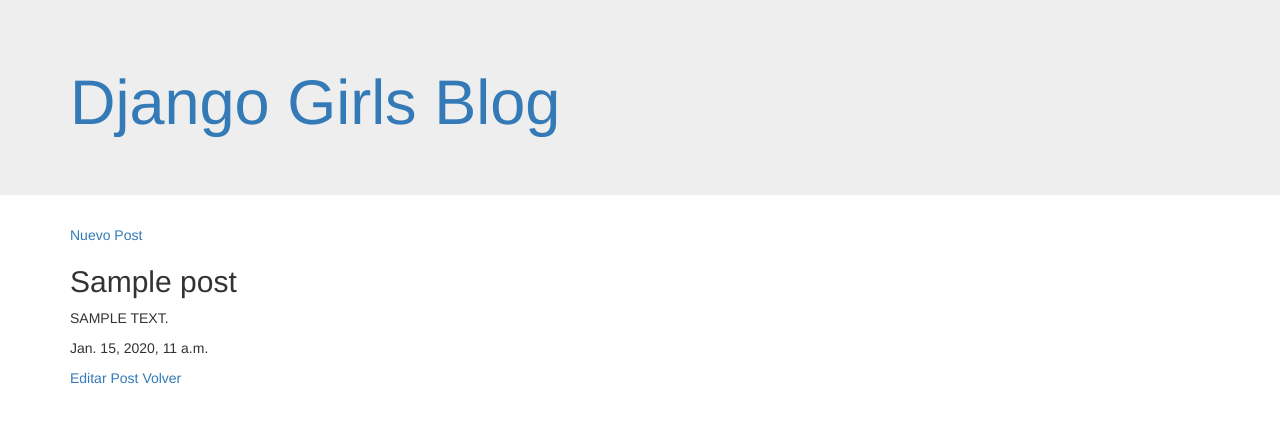
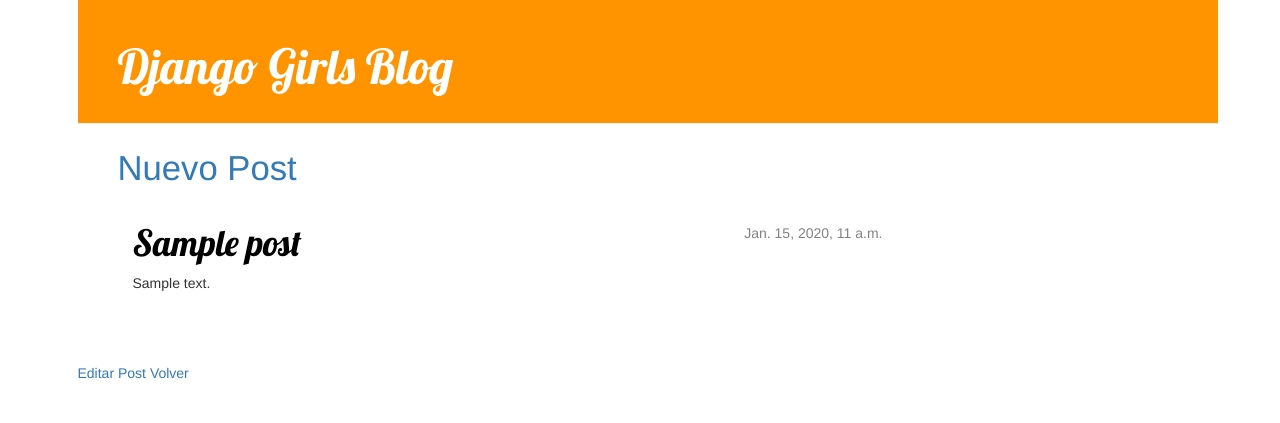
Before and after one commit to AdrianGonzalezMeda/Django_Girls, a Django app: page /post/1/ in a window 1280 px wide. Shown: the top 423 px of the page. Run offline with Django 3.2, Linux system fonts and the light colour scheme; tables that the repository leaves empty hold one stand-in row (values such as "Sample post"); some libraries are stand-ins or nearby versions.

Commit message:
Commit del sabado 9

```diff
--- /dev/null
+++ b/blog/static/css/blog.css
@@ -0,0 +1,54 @@
+body {
+	padding-left: 15px;
+}
+
+h1 a, h2 a {
+	color: #FCA205;
+	font-family: 'Lobster';
+}
+
+.page-header {
+    background-color: #ff9400;
+    margin-top: 0;
+    padding: 20px 20px 20px 40px;
+}
+
+.page-header h1, .page-header h1 a, .page-header h1 a:visited, .page-header h1 a:active {
+    color: #ffffff;
+    font-size: 36pt;
+    text-decoration: none;
+}
+
+.content {
+    margin-left: 40px;
+}
+
+h1, h2, h3, h4 {
+    font-family: 'Lobster', cursive;
+}
+
+.date {
+    float: right;
+    color: #828282;
+}
+
+.save {
+    float: right;
+}
+
+.post-form textarea, .post-form input {
+    width: 100%;
+}
+
+.top-menu, .top-menu:hover, .top-menu:visited {
+    color: #ffffff;
+    font-size: 26pt;
+}
+
+.post {
+    margin-bottom: 70px;
+}
+
+.post h1 a, .post h1 a:visited {
+    color: #000000;
+}
--- a/blog/templates/blog/base.html
+++ b/blog/templates/blog/base.html
@@ -8,17 +8,23 @@
   <link rel="stylesheet" href="//maxcdn.bootstrapcdn.com/bootstrap/3.2.0/css/bootstrap.min.css">
   <link rel="stylesheet" href="//maxcdn.bootstrapcdn.com/bootstrap/3.2.0/css/bootstrap-theme.min.css">
   <link rel="stylesheet" href="{% static 'css/blog.css' %}">
+  <link href="http://fonts.googleapis.com/css?family=Lobster&subset=latin,latin-ext" rel="stylesheet" type="text/css">
   <script type="text/javascript" src="{% static 'js/blog.js' %}"></script>
 </head>
 
 <body>
-	<div class="jumbotron">
-		<div class="container">
-            <h1><a href="">Django Girls Blog</a></h1>
-        </div>
-    </div>
 	<div class="container">
-		<a href="{% url 'post_new' %}">Nuevo Post</a> <!-- usamos el nombre que le hemos dado a la url en el archivo de urls.py -->
+			<div class="page-header">
+				<h1><a href="{% url 'post_list' %}">Django Girls Blog</a></h1>
+			</div>
+			<nav class="top-menu top-menu:hover top-menu:visited" >
+				<ul>
+					<li>
+						<a href="{% url 'post_new' %}">Nuevo Post</a> <!-- usamos el nombre que le hemos dado a la url en el archivo de urls.py -->
+					</li>
+				</ul>
+			</nav>
+
 		{% block content %}
 			<!-- Aqui se incrustaria post_list.html -->
 		{% endblock %}
--- a/blog/templates/blog/post_detail.html
+++ b/blog/templates/blog/post_detail.html
@@ -1,13 +1,23 @@
 {% extends 'blog/base.html' %}
 
 {% block content %}
+		<div class="content container">
+        <div class="row">
+            <div class="col-md-8">
+                    <div class="post">
+                        <div class="date">
+                            {{ post.published_date }}
+                        </div>
+                        <h1><a href="">{{ post.title }}</a></h1>
+                        <p>{{ post.text|linebreaks }}</p>
+                    </div>
+            </div>
+        </div>
+    </div>
 
-        <div>
-        	<h2>{{ post.title }}</h2>
-            <p>{{ post.text|upper }}</p>
-            <p>{{ post.published_date }}</p>
-        </div>
         <a href="{% url 'post_edit' pk=post.pk %}">Editar Post</a>
         <a href="{% url 'post_list' %}">Volver</a>
 
+
+
  {% endblock %}
--- a/blog/templates/blog/post_edit.html
+++ b/blog/templates/blog/post_edit.html
@@ -2,8 +2,8 @@
 
 {% block content %}
 	<h1>New Post</h1>
-	<form method="POST">{% csrf_token %}<!-- Es cuestion de seguridad, para que no te esten bombardeando los formulariosS -->
+	<form method="POST"  class="post-form">{% csrf_token %}<!-- Es cuestion de seguridad, para que no te esten bombardeando los formulariosS -->
 	{{ form.as_p}}
-	<button type="submit">Save</button>
+	<button type="submit" class="save btn btn-default">Save</button>
 	</form>
 {% endblock %}
```
Also changed, not shown: blog/templates/blog/post_list.html (+14 -11 lines).
